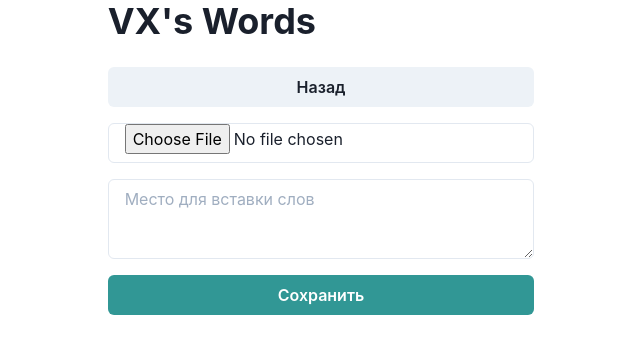
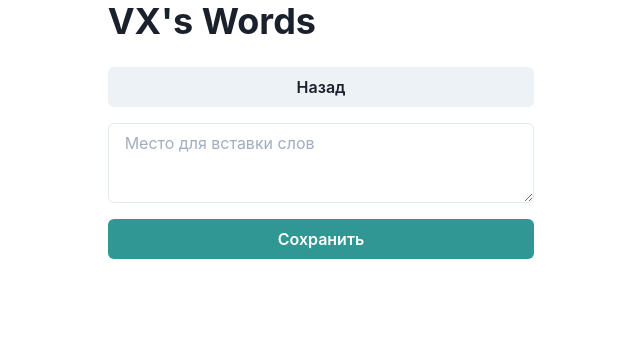
Before and after one commit to VADIMREX/VXs-Words, a React (Create React App) app in the folder vxs-words/: page / in a window 1280 px wide. Both pictures are taken after a click on the button "Импорт/Экспорт словаря". Shown: the top 354 px of the page, without its empty margins (319-959 px from the left). Built offline with nearby package versions, Linux system fonts and the light colour scheme.

Commit message:
Removed file selection from importer

```diff
--- a/vxs-words/src/Components/Importer.tsx
+++ b/vxs-words/src/Components/Importer.tsx
@@ -21,7 +21,6 @@ export function Importer(props: ImporterProps) {
     return (
         <VStack spacing={4} align='stretch'>
             <Button onClick={props.onBackClick}>Назад</Button>
-            <Input type="file" />
             <Textarea onChange={onTextChange} value={text} placeholder="Место для вставки слов" />
             <Button
                 // mt={4}
```
